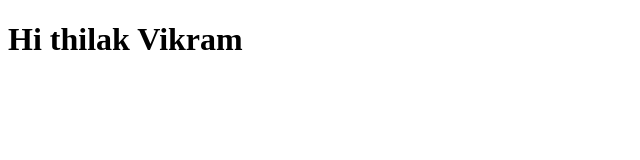
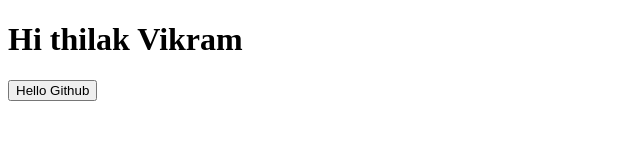
Before and after one commit to ThilakVikram66/Supplier-Detail-Storage-app, a plain HTML site: page index.html in a window 1280 px wide. Shown: the whole page, without its empty margins (0-640 px from the left). Drawn offline with Linux system fonts and the light colour scheme.

Commit message:
Update index.html

```diff
--- a/index.html
+++ b/index.html
@@ -7,5 +7,6 @@
 </head>
 <body>
   <h1>Hi thilak Vikram</h1>
+  <button>Hello Github</button>
 </body>
 </html>
```
